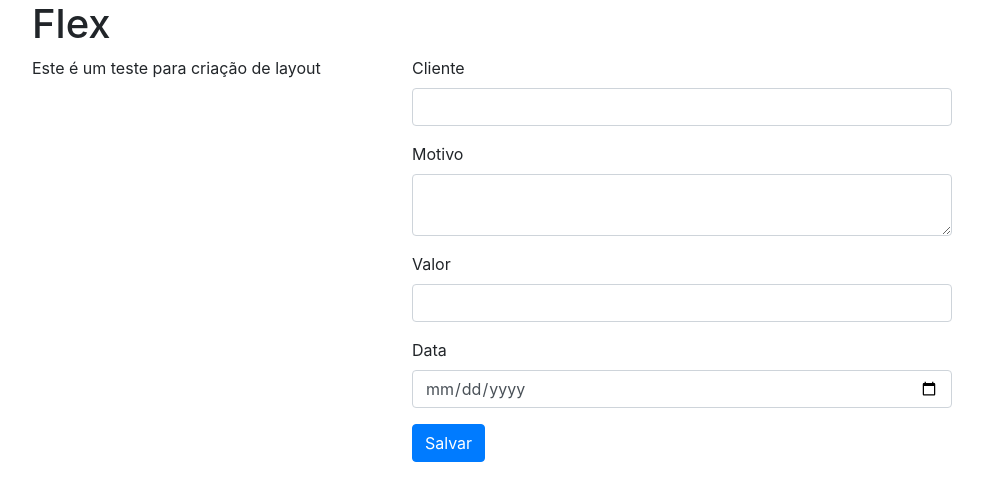
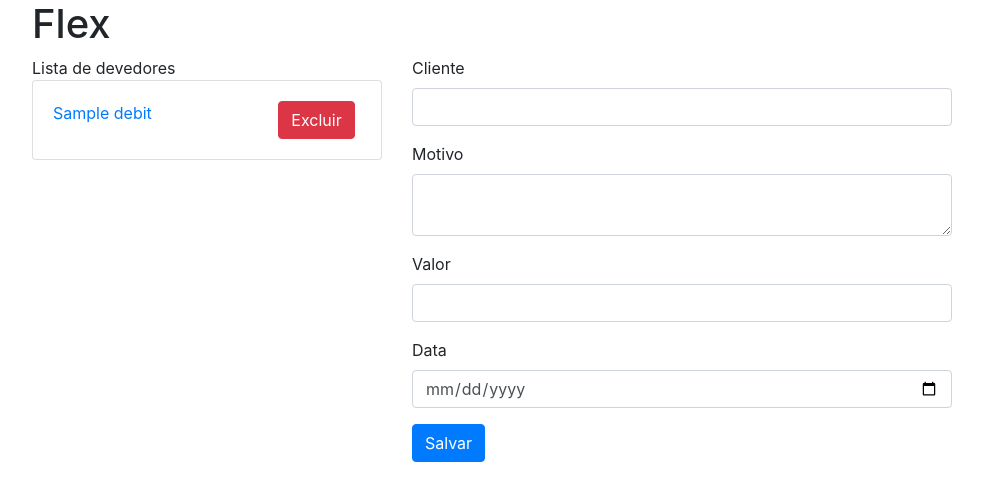
Before and after one commit to mbrufatto/Debitos, a Python web app: template Api/app/templates/debit.html in a window 1280 px wide. Shown: the top 501 px of the page, without its empty margins (53-1036 px from the left). Run offline with Jinja, Linux system fonts and the light colour scheme; the template is opened without the code that fills it: most values are stand-ins (such as "Sample title", 1, 10 or a date in 2020); form fields are guessed from the names that the template uses; some libraries are stand-ins or nearby versions.

Commit message:
Operações básicas do sistema funcionando

```diff
--- a/Api/app/templates/base.html
+++ b/Api/app/templates/base.html
@@ -16,7 +16,7 @@
         <h1>Flex</h1>
         <div class="row">
             <div class="col-md-4">
-                Este é um teste para criação de layout
+                Lista de devedores
                 {% block debits %}
                 {% endblock %}
             </div>
--- a/Api/app/templates/debit.html
+++ b/Api/app/templates/debit.html
@@ -1,6 +1,32 @@
 {% extends 'base.html' %}
+
+{% block debits %}
+    {% for debit in debits %}
+        <br>
+        <form action={{ url_for( 'delete_debit', debit_id=debit.id )}} method="POST">
+            <div class="card">
+                <div class="card-body">
+                    <div class="row">
+                        <div class="col-md-8">
+                            <a href={{ url_for( 'edit_debit', debit_id=debit.id ) }}>{{ debit.client_name }}</a>
+                        </div>
+                        <div class="col-md-4">
+                            <button type="submit" class="btn btn-danger">Excluir</button>
+                        </div>
+                    </div>
+                </div>
+            </div>
+        </form>
+    {% endfor %}
+{% endblock %}
+
+
 {% block content %}
-    <form action={{ url_for( 'add_debit' ) }} method="post">
+    {% if action == "edit" %}
+        <form action={{ url_for( 'edit_debit', debit_id=debit.id ) }} method="post">
+    {% else %}
+        <form action={{ url_for( 'add_debit' ) }} method="post">
+    {% endif %}
         {{ form.csrf_token }}
         <div class="form-group">
             <label>Cliente</label>
@@ -18,5 +44,9 @@
             <label>Data</label>
             {{ form.date(class="form-control") }}
         </div>
-        <button type="submit" class="btn btn-primary">Salvar</button>
+        {% if action == "edit" %}
+            <button type="submit" class="btn btn-primary">Atualizar</button>
+        {% else %}
+            <button type="submit" class="btn btn-primary">Salvar</button>
+        {% endif %}
 {% endblock %}
```
Also changed, not shown: Api/app/controllers/debit.py (+35 -10 lines), Api/storage.db.
